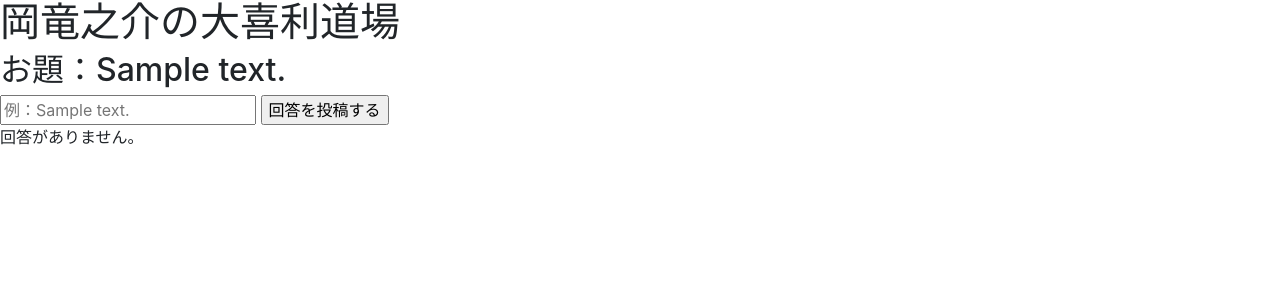
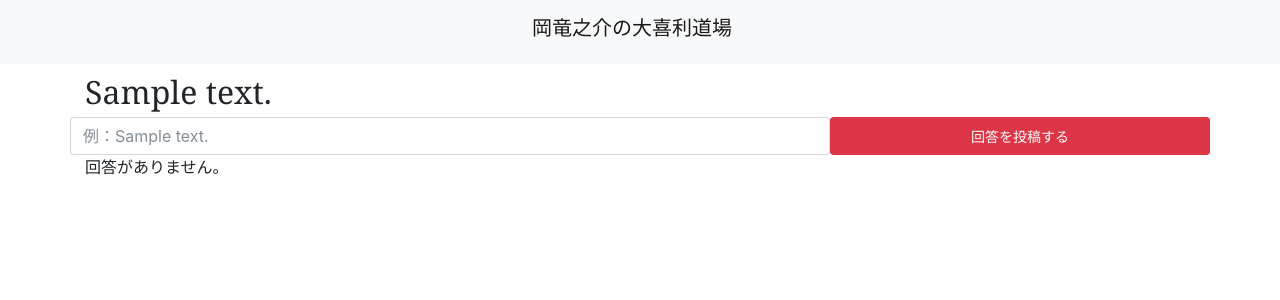
Before and after one commit to agajo/oogiridojo_app_on_django, a Django app: template templates/oogiridojo/index.html in a window 1280 px wide. Shown: the top 300 px of the page. Run offline with Django 3.2, Linux system fonts and the light colour scheme; the template is opened without the code that fills it: most values are stand-ins (such as "Sample title", 1, 10 or a date in 2020); some libraries are stand-ins or nearby versions.

Commit message:
bootstrap and style.css applied

```diff
--- /dev/null
+++ b/static/oogiridojo/style.css
@@ -0,0 +1,12 @@
+body{
+    font-family:-apple-system,BlinkMacSystemFont,"Helvetica Neue","游ゴシック Medium",YuGothic,YuGothicM,"Hiragino Kaku Gothic ProN",メイリオ,Meiryo,sans-serif;
+}
+h2.odai_text{
+    font-family: Georgia,游明朝,"Yu Mincho",YuMincho,"Hiragino Mincho ProN",HGS明朝E,メイリオ,Meiryo,serif;
+}
+section.odai_section{
+    margin-top:10px;
+}
+li.answer_text{
+    margin-top:2px;
+}
--- a/templates/oogiridojo/index.html
+++ b/templates/oogiridojo/index.html
@@ -8,19 +8,26 @@
 
     <!-- Bootstrap CSS -->
     <link rel="stylesheet" href="https://maxcdn.bootstrapcdn.com/bootstrap/4.0.0-beta/css/bootstrap.min.css" integrity="sha384-/Y6pD6FV/Vv2HJnA6t+vslU6fwYXjCFtcEpHbNJ0lyAFsXTsjBbfaDjzALeQsN6M" crossorigin="anonymous">
+
+    <link rel="stylesheet" href="{% static 'oogiridojo/style.css' %}">
     <title>岡竜之介の大喜利道場</title>
 </head>
 <body>
-<h1 id="site_name">岡竜之介の大喜利道場</h1>
 
+<header class="navbar navbar-expand navbar-light bg-light flex-column">
+    <h1 id="site_name" class="navbar-brand">岡竜之介の大喜利道場</h1>
+</header>
+<div class="container">
 {% if odai_list %}
     {% for odai in odai_list %}
-        <section id="odai{{ forloop.counter }}">
-            <h2>お題：{{ odai.odai_text }}</h2>
+        <section id="odai{{ forloop.counter }}" class="odai_section">
+            <h2 class="odai_text">{{ odai.odai_text }}</h2>
                 <form id="answer_form" action = "{% url 'oogiridojo:answer_submit' %}" method = "post">
                     {% csrf_token %}
-                    <input type="text" name="answer_text" placeholder="例：{{ odai.example_text }}" required>
-                    <input type="submit" value="回答を投稿する">
+                    <div class="row">
+                    <input type="text" name="answer_text" class="col-8 form-control" placeholder="例：{{ odai.example_text }}" required>
+                    <input type="submit" class="col-4 btn btn-danger btn-sm" value="回答を投稿する">
+                    </div><!-- end of .row -->
                     <input type="hidden" name="odai_id" value = {{ odai.id }}>
                 </form>
             <form id="free_vote_form" action = "{% url 'oogiridojo:free_vote' %}" method="post">
@@ -28,10 +35,10 @@
                 {% if odai.answer_set.all %}
                         <ul>
                         {% for answer in odai.answer_list %}
-                            <li>
+                            <li class="answer_text">
                                 {{ answer.answer_text }}
                                 <strong>--{{ answer.free_vote_score }}</strong>
-                                <button type='button' class = "free_vote_button" name="free_vote_button" value="{{ answer.id }}">良い</button>
+                                <button type='button' class = "free_vote_button btn btn-outline-primary btn-sm" name="free_vote_button" value="{{ answer.id }}">良い</button>
                                 {% if answer.is_number_one %}
                                     <strong><font color="red">１位！</font></strong>
                                 {% endif %}
@@ -48,6 +55,8 @@
     <p>お題がありません。</p>
 {% endif %}
 
+</div><!-- end of container -->
+
 <!-- Optional JavaScript -->
 <!-- jQuery first, then Popper.js, then Bootstrap JS -->
 <script src="https://ajax.googleapis.com/ajax/libs/jquery/3.2.1/jquery.min.js"></script>
```
